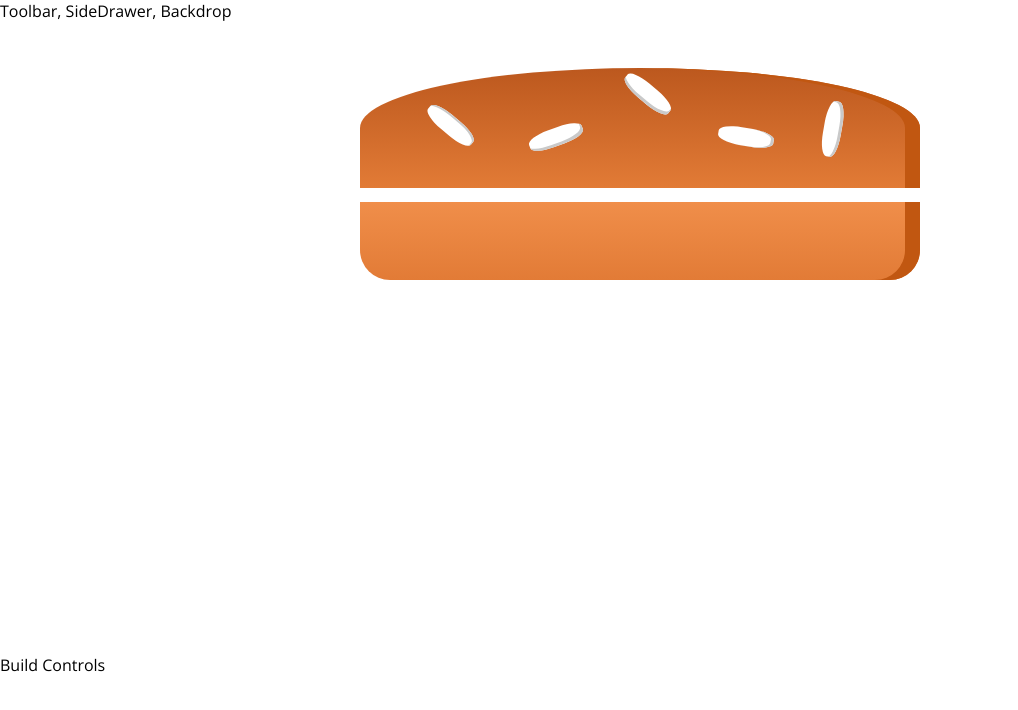
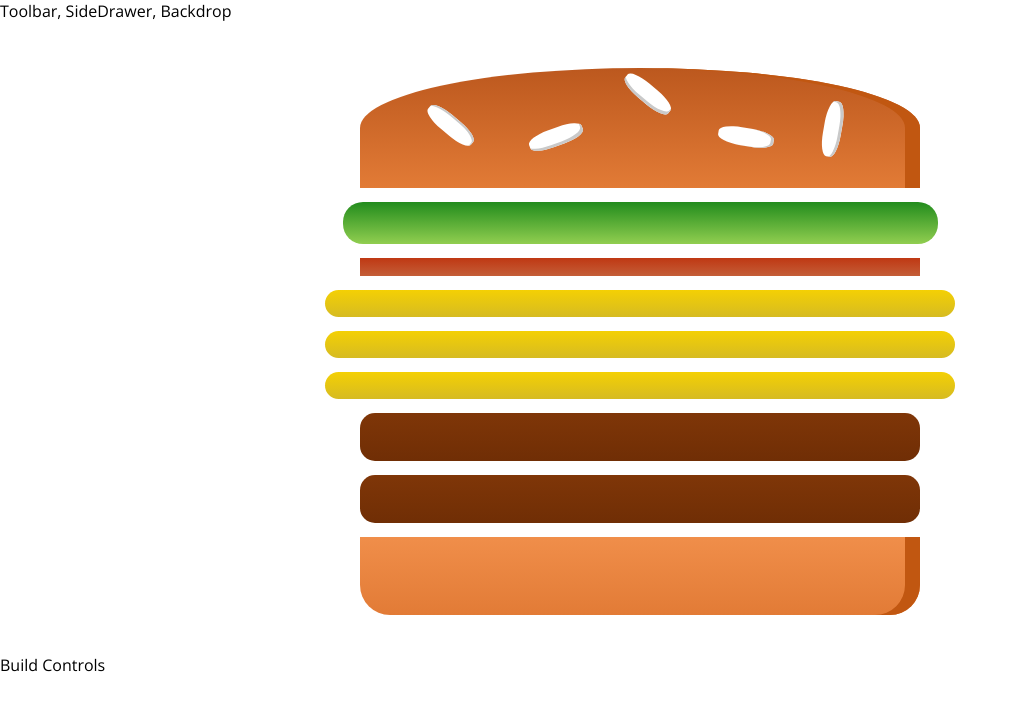
Before and after one commit to piorozla/burger-v2, a React app: page / in a window 1280 px wide. Shown: the top 710 px of the page, without its empty margins (0-1018 px from the left). Built offline with nearby package versions, Linux system fonts and the light colour scheme.

Commit message:
added ingradients to state and passed to Burger to dynamically create ingredients

```diff
--- a/src/components/Burger/Burger.js
+++ b/src/components/Burger/Burger.js
@@ -3,11 +3,13 @@ import classes from './Burger.css';
 import BurgerIngredient from './BurgerIngredient/BurgerIngredient';
 
 const Burger = props => {
+  let transformedIngredients = Object.keys(props.ingredients).map((ingredient, ingIndex) =>
+    [...Array(props.ingredients[ingredient])].map((val, valIndex) => <BurgerIngredient key={ingIndex + ':' + valIndex} type={ingredient} />)
+  );
   return (
     <div className={classes.Burger}>
       <BurgerIngredient type="bread-top" />
-      <BurgerIngredient type="bread-cheese" />
-      <BurgerIngredient type="bread-meat" />
+      {transformedIngredients}
       <BurgerIngredient type="bread-bottom" />
     </div>
   );
--- a/src/containers/BurgerBuilder/BurgerBuilder.js
+++ b/src/containers/BurgerBuilder/BurgerBuilder.js
@@ -2,10 +2,18 @@ import React, { Component, Fragment } from 'react';
 import Burger from '../../components/Burger/Burger';
 
 class BurgerBuilder extends Component {
+  state = {
+    ingredients: {
+      salad: 1,
+      bacon: 1,
+      cheese: 3,
+      meat: 2
+    }
+  }
   render() {
     return (
       <Fragment>
-        <Burger />
+        <Burger ingredients={this.state.ingredients}/>
         <div>Build Controls</div>
       </Fragment>
     );
```
